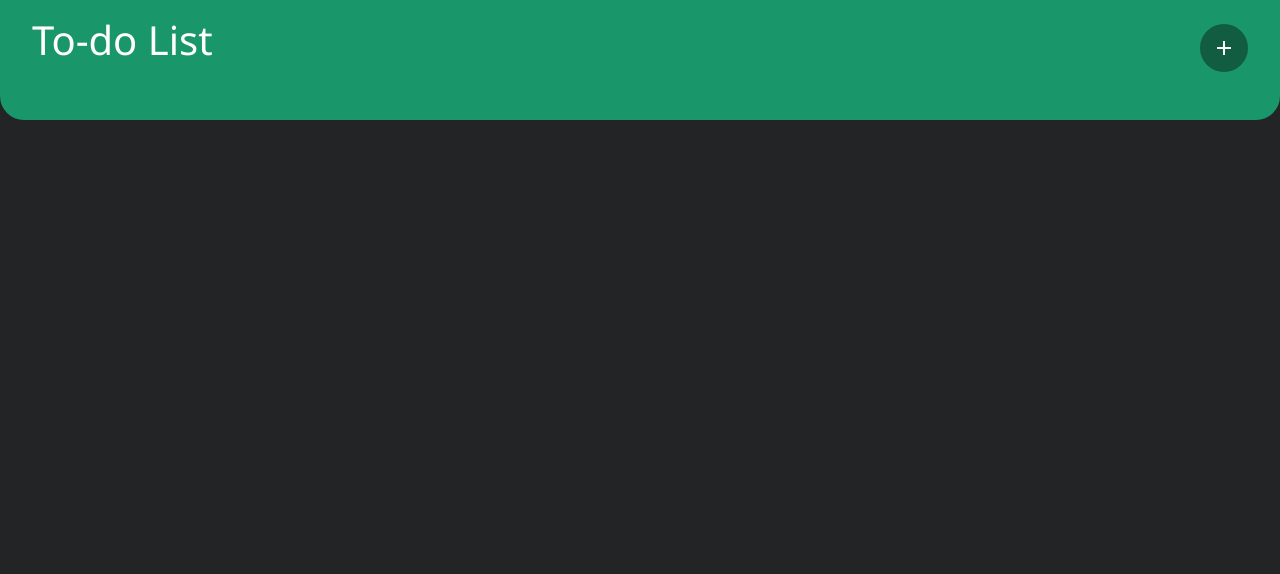
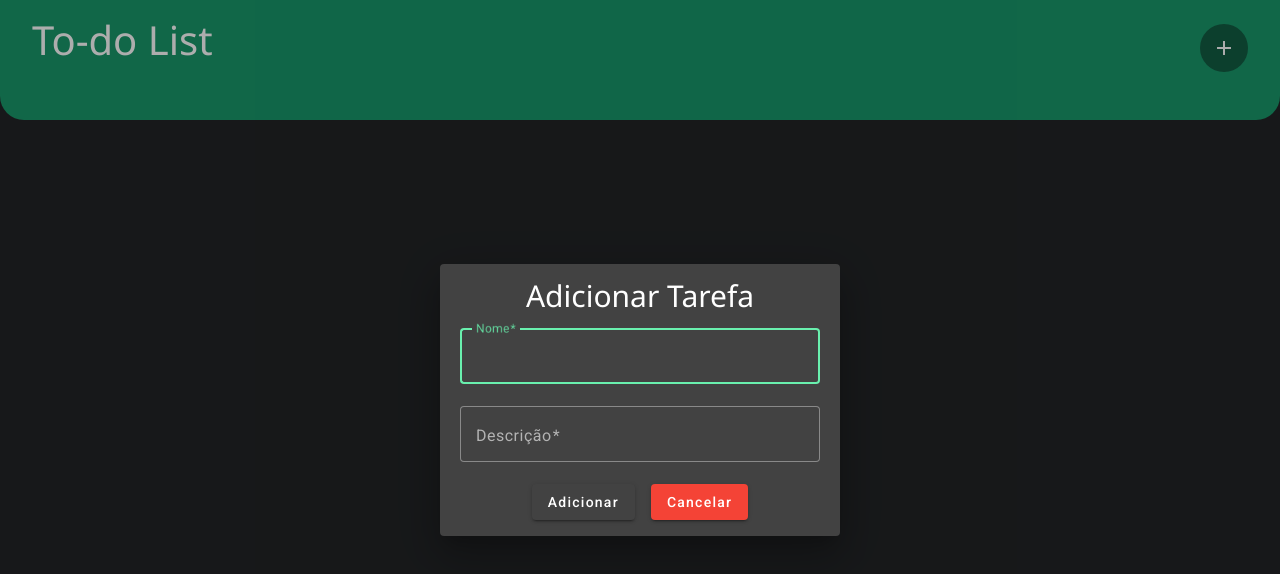
Before and after one commit to FrancieleFranco/todo-list, an Angular app in the folder todo-list-16/: page / in a window 1280 px wide. Both pictures are taken after a click on the button "add". Shown: the top 574 px of the page. Built offline with nearby package versions, Linux system fonts and the light colour scheme.

Commit message:
Working with modals using Angular Material

```diff
--- a/todo-list-16/src/app/components/header/header.component.ts
+++ b/todo-list-16/src/app/components/header/header.component.ts
@@ -1,9 +1,10 @@
-import { Component } from '@angular/core';
+import { Component, inject } from '@angular/core';
 import { CommonModule } from '@angular/common';
 import { MatButtonModule } from '@angular/material/button';
 import { MatDividerModule } from '@angular/material/divider';
 import { MatIconModule } from '@angular/material/icon';
-import { MatDialogModule } from '@angular/material/dialog';
+import { MatDialog, MatDialogModule } from '@angular/material/dialog';
+import { TodoFormComponent } from '../todo-form/todo-form.component';
 
 @Component({
   selector: 'app-header',
@@ -19,7 +20,13 @@
   styleUrls: [],
 })
 export class HeaderComponent {
+  private dialogService = inject(MatDialog);
+
   handleOpenModal(): void {
-    alert('Adicionar Nova tarefa');
+    //alert('Adicionar Nova tarefa');
+    this.dialogService.open(TodoFormComponent, {
+      width: '50vh',
+      maxHeight: '80vh',
+    });
   }
 }
--- a/todo-list-16/src/app/components/todo-form/todo-form.component.html
+++ b/todo-list-16/src/app/components/todo-form/todo-form.component.html
@@ -12,7 +12,7 @@
     <div class="todo_form_actions">
       <button mat-raised-button class="todo_form_sucess_bt" type="submit">Adicionar</button>
       <!--Não chama o metodo-->
-      <button mat-raised-button color="warn" type="button">Cancelar</button>
+      <button mat-raised-button color="warn" type="button" (click)="handleClosedModal()">Cancelar</button>
     </div>
 
   </section>
--- a/todo-list-16/src/app/components/todo-form/todo-form.component.ts
+++ b/todo-list-16/src/app/components/todo-form/todo-form.component.ts
@@ -1,6 +1,7 @@
 import { Component, inject } from '@angular/core';
 import { CommonModule } from '@angular/common';
 import {
+  FormControl,
   FormGroup,
   FormsModule,
   ReactiveFormsModule,
@@ -10,6 +11,9 @@
 import { MatCardModule } from '@angular/material/card';
 import { MatInputModule } from '@angular/material/input';
 import { TodoSignalsService } from 'src/app/service/todo-signals.service';
+import { Title } from '@angular/platform-browser';
+import { MatDialogModule, MatDialogRef } from '@angular/material/dialog';
+import { HeaderComponent } from '../header/header.component';
 
 @Component({
   selector: 'app-todo-form',
@@ -21,18 +25,22 @@
     MatButtonModule,
     MatCardModule,
     MatInputModule,
+    MatDialogModule,
   ],
   templateUrl: './todo-form.component.html',
   styleUrls: [],
 })
 export class TodoFormComponent {
   private todosSignalService = inject(TodoSignalsService);
+  //acessar o componete que abriu a modal
+  constructor(private dialogRefService: MatDialogRef<HeaderComponent>) {}
+  //private dialogRefService = inject(MatDialogRef<HeaderComponent>);
 
   public allTodos = this.todosSignalService.todoState();
 
   public todosForm = new FormGroup({
-    title: new FormGroup('', [Validators.required, Validators.minLength(3)]),
-    description: new FormGroup('', [
+    title: new FormControl('', [Validators.required, Validators.minLength(3)]),
+    description: new FormControl('', [
       Validators.required,
       Validators.minLength(5),
     ]),
@@ -46,6 +54,12 @@
       const done = false;
 
       this.todosSignalService.updateTodos({ id, title, description, done });
+      this.dialogRefService.close();
     }
+    console.log(this.todosForm.value);
+  }
+
+  handleClosedModal(): void {
+    // this.dialogRefService.close();
   }
 }
```
